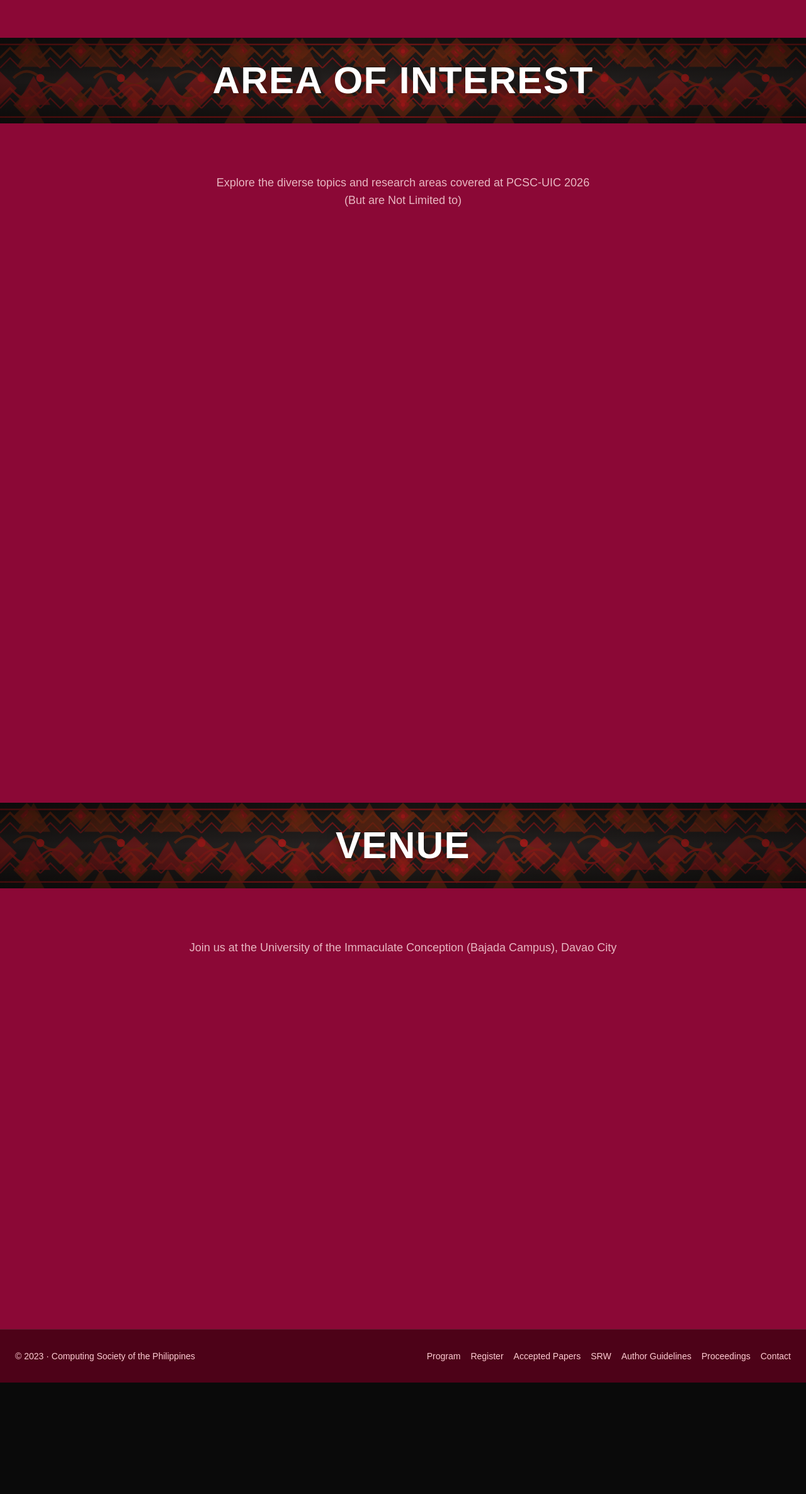
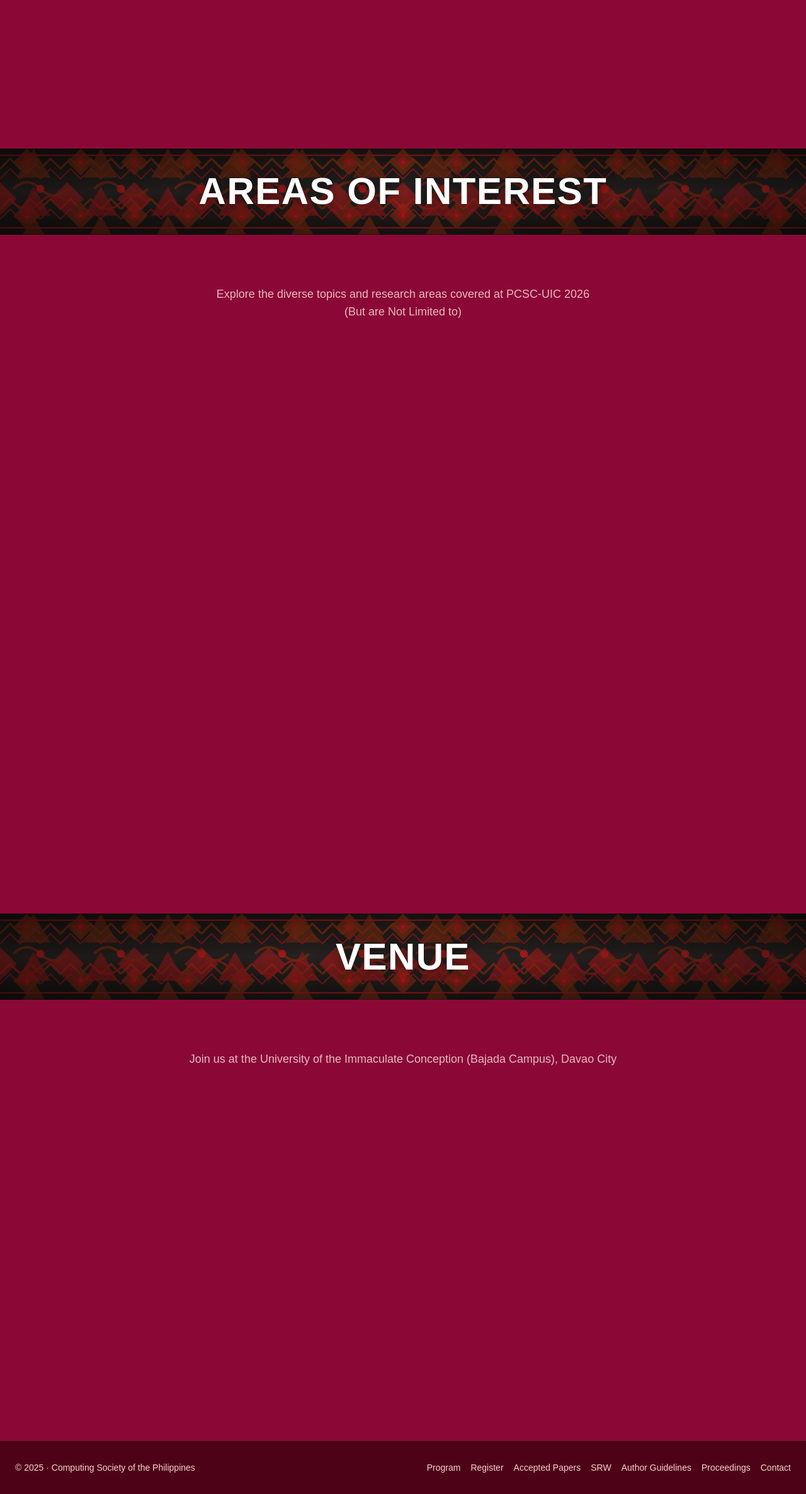
Before and after one commit to gdgoc-uic/pcsc-uic-2026, a Next.js app: page / in a window 1280 px wide. Shown: the part 4735-7108 px from the top of the page at 63% size. Before the commit the page ends 6931 px from the top, so only its background shows below. Built offline with nearby package versions, Linux system fonts and the light colour scheme.

Commit message:
Update important dates and footer copyright year; refine marquee text for clarity. Adjust program schedule activity description for better context.

```diff
--- a/src/app/components/layouts/SiteFooter.tsx
+++ b/src/app/components/layouts/SiteFooter.tsx
@@ -14,7 +14,7 @@
   return (
     <footer className="border-t border-white/10 bg-rose-950 text-rose-200">
       <div className="mx-auto max-w-7xl px-6 py-8 flex flex-col gap-4 sm:flex-row sm:items-center sm:justify-between">
-        <p className="text-sm">© 2023 · Computing Society of the Philippines</p>
+        <p className="text-sm">© 2025 · Computing Society of the Philippines</p>
         <nav className="flex flex-wrap gap-4 text-sm">
           {links.map((l) => (
             <Link key={l.href} href={l.href} className="hover:text-rose-100 underline-offset-4 hover:underline">
--- a/src/app/components/sections/ImportantDates.tsx
+++ b/src/app/components/sections/ImportantDates.tsx
@@ -18,13 +18,13 @@
   {
     title: "Paper Submission for Main Conference Deadline",
     date: "December 20, 2025",
-    description: "December 20, 2025 | January 20, 2026",
+    description: "December 20, 2025",
     category: "deadline",
   },
   {
     title: "Author Notification for Main Conference",
     date: "January 20, 2026",
-    description: "January 20, 2026 | February 20, 2026",
+    description: "January 20, 2026",
     category: "deadline",
   },
   {
@@ -35,8 +35,8 @@
   },
   {
     title: "Announcement of Accepted Workshops",
-    date: "December 20, 2026",
-    description: "December 20, 2026",
+    date: "December 20, 2025",
+    description: "December 20, 2025",
     category: "deadline",
   },
   {
--- a/src/app/components/sections/Programs.tsx
+++ b/src/app/components/sections/Programs.tsx
@@ -43,7 +43,7 @@
       { time: "12:30 PM  - 1:30PM", activity: "Lunch Break" },
       { time: "1:30 PM - 4:00 PM", activity: "Parallel Sessions" },
       { time: "4:00 PM - 5:30 PM", activity: "Oldies but Goldies" },
-      { time: "5:30 PM – 6:00 PM", activity: "Board Meeting and President's Report" },
+      { time: "5:30 PM – 6:00 PM", activity: "Poster Presentations | Board Meeting and President's Report" },
       { time: "6:30 PM - 8:00 PM", activity: "Conference Dinner" },
     ],
   },
--- a/src/app/page.tsx
+++ b/src/app/page.tsx
@@ -19,7 +19,7 @@
       <CallforPapers />
       <Marquee marqueeText="IMPORTANT DATES" />
       <ImportantDates />
-      <Marquee marqueeText="AREA OF INTEREST" />
+      <Marquee marqueeText="AREAS OF INTEREST" />
       <AreaOfInterest />
       <Marquee marqueeText="VENUE" />
       <Venue />
```
